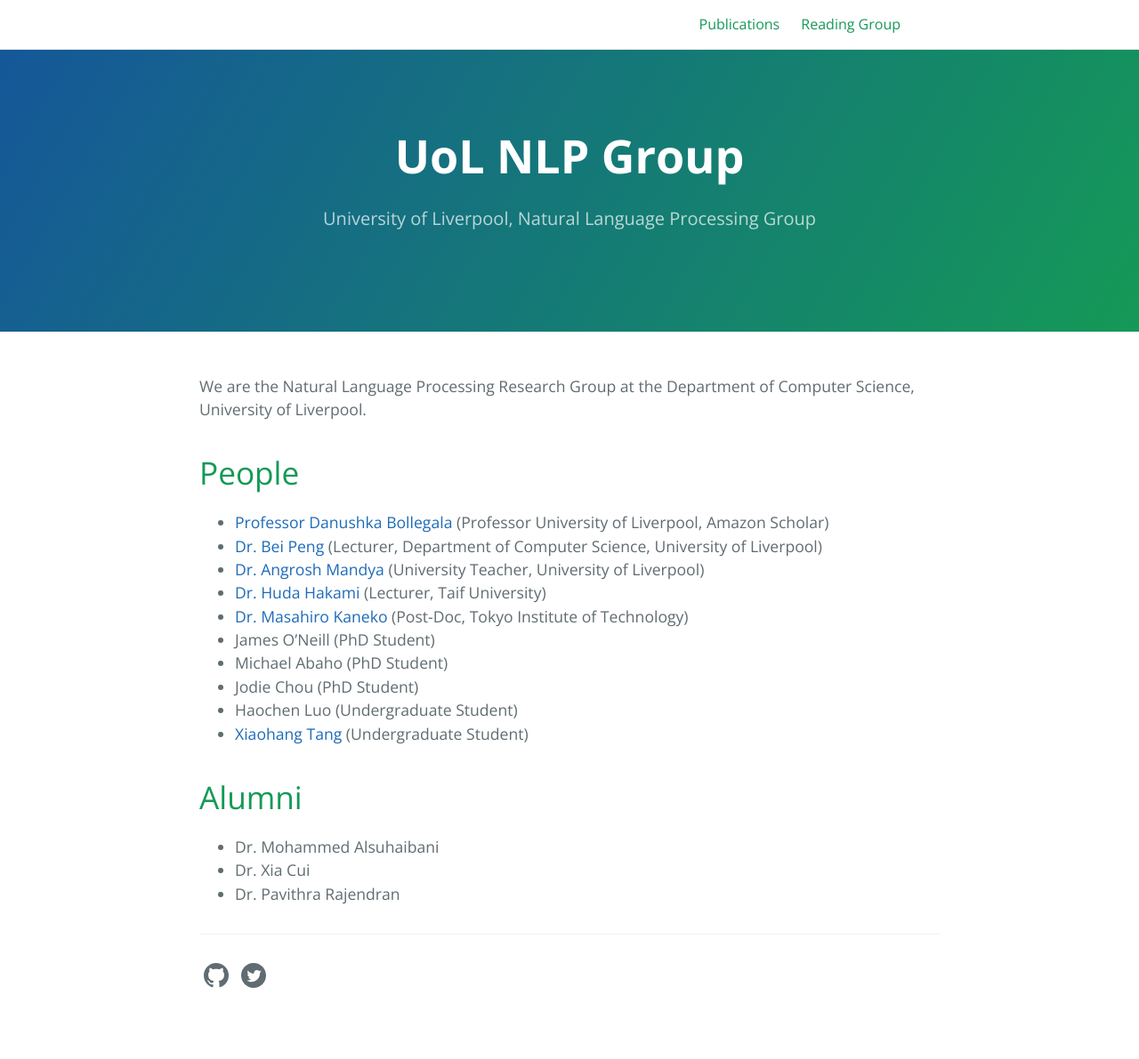
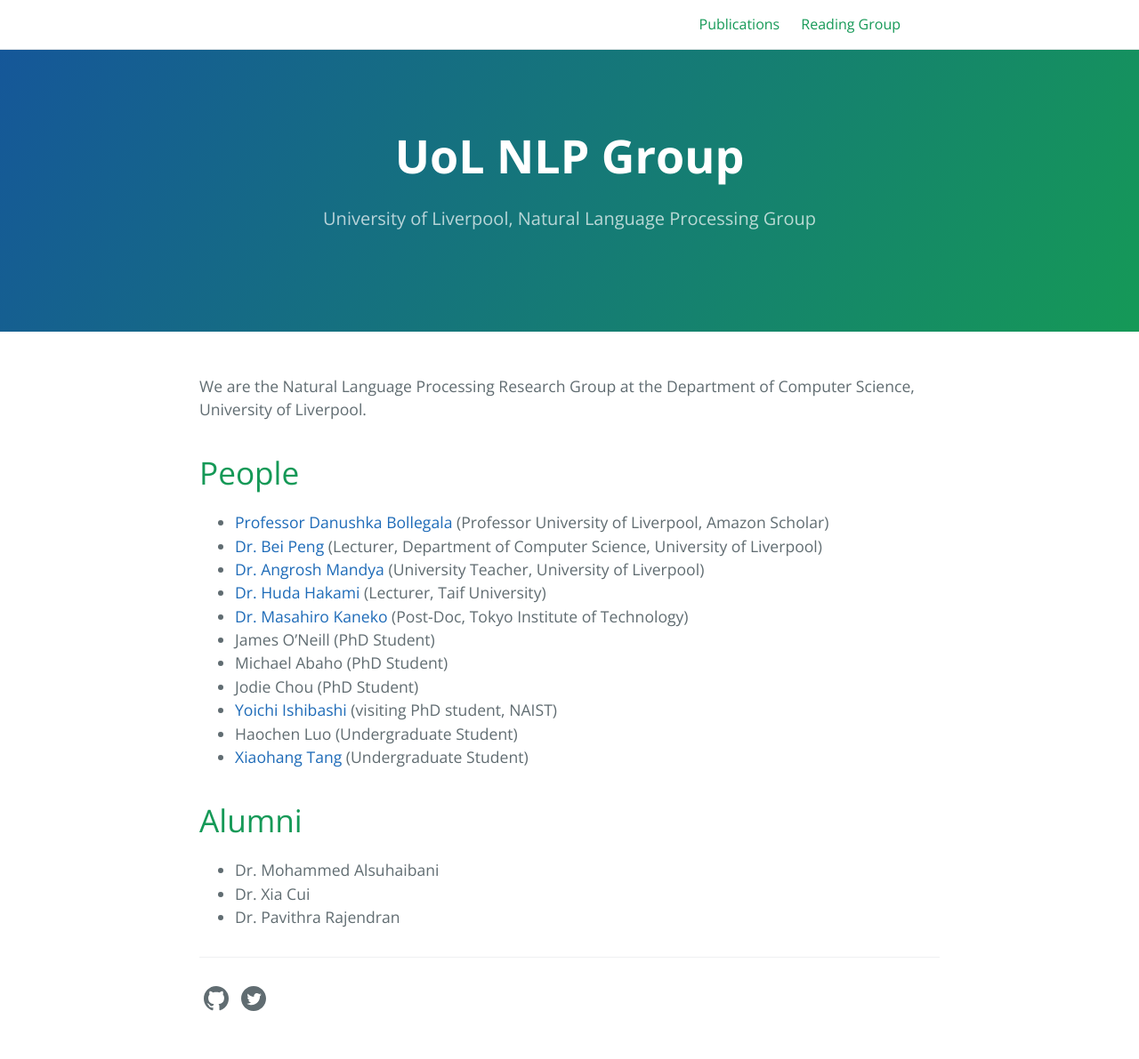
Before and after one commit to LivNLP/livnlp.github.io, a Jekyll site: the page built from index.md, in a window 1280 px wide. Shown: the whole page at 89% size. Built offline with Jekyll 4.4.1, drawn with Linux system fonts in a browser that asks for light colours; before the commit the page ends 1165 px from its top, so only the background shows below that.

Commit message:
adding new member

```diff
--- a/index.md
+++ b/index.md
@@ -13,6 +13,7 @@ We are the Natural Language Processing Research Group at the Department of Compu
 - James O'Neill (PhD Student)
 - Michael Abaho (PhD Student)
 - Jodie Chou (PhD Student)
+- [Yoichi Ishibashi](https://yoichi1484.github.io/) (visiting PhD student, NAIST)
 - Haochen Luo (Undergraduate Student)
 - [Xiaohang Tang](https://xiaohang-tang.github.io/) (Undergraduate Student)
 
```
